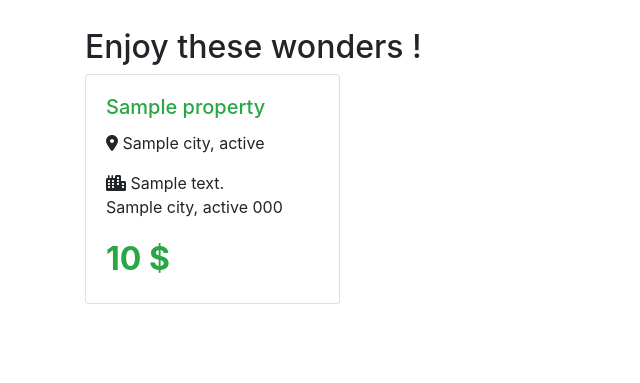
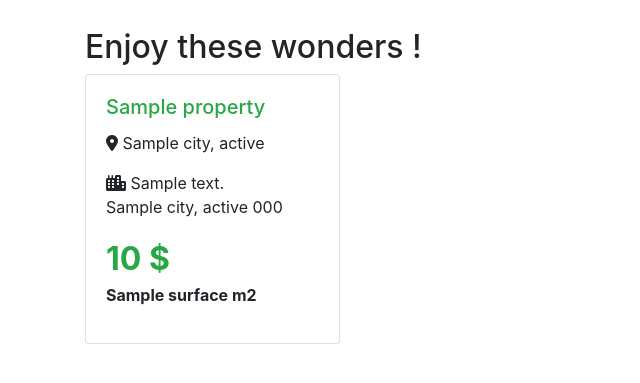
Before and after one commit to mlaribi-dev/mehdihouse, a Symfony app: template templates/pages/home.html.twig in a window 1280 px wide. Shown: the part 284-667 px from the top of the page, without its empty margins (0-640 px from the left). Run offline with Twig, Linux system fonts and the light colour scheme; the template is opened without the code that fills it: most values are stand-ins (such as "Sample title", 1, 10 or a date in 2020); some libraries are stand-ins or nearby versions.

Commit message:
feat: modifications

```diff
--- a/templates/pages/home.html.twig
+++ b/templates/pages/home.html.twig
@@ -16,11 +16,14 @@
                <div class="card">
                     <div class="card-body">
                         <h5 class="card-title">
-                            <a class="text-success" href="{{ path('property.show', {id: property.id, slug: property.slug})}}">{{ property.title }}</a>
+                            <a class="text-success" href="{{ path('property.show', {id: property.id, slug: property.slug})}}">{{ property.title }} </a>
                         </h5>
                         <p class="card-text"><i class="fas fa-map-marker-alt"></i> {{ property.city}}, {{property.state}}</p>
                         <p><i class="fas fa-city"></i> {{property.address}} <br> {{property.city}}, {{property.state}} {{property.postalCode}}</p>
                         <div class="text-success" style="font-weight : bold; font-size: 2rem;"> {{property.formattedPrice}} $</div>
+                        <p style="font-weight: bold;">
+                            {{property.surface}} m2
+                        </p>
                     </div>
                 </div>
             </div>
```
Also changed, not shown: public/images/properties/622a1b84c9783600857888.jpg (added), public/images/properties/623085a7c8e08548337691.jpg (added), public/images/properties/624161e378aaf228339337.jpg (added), public/images/properties/62455f4f32c09918943090.jpg (added), public/static/images/houses/DallasHouse.jpg (added), public/static/images/houses/DenverHouse.jpg (added), public/static/images/houses/NashvilleHouse.jpg (added), public/static/images/houses/PhiladelphiaHouse.jpg (added), public/static/images/houses/PhoenixHouse.jpg (added).
